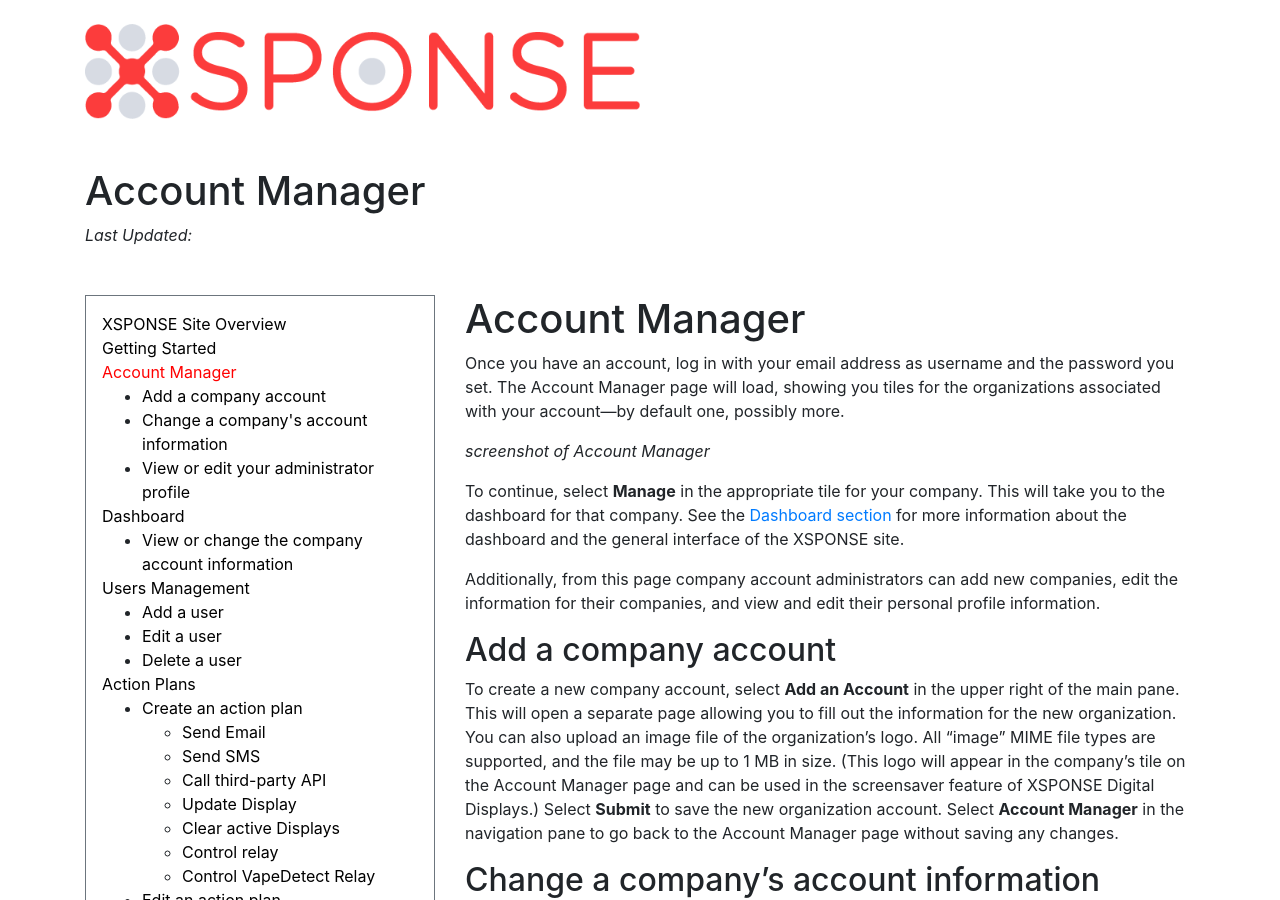
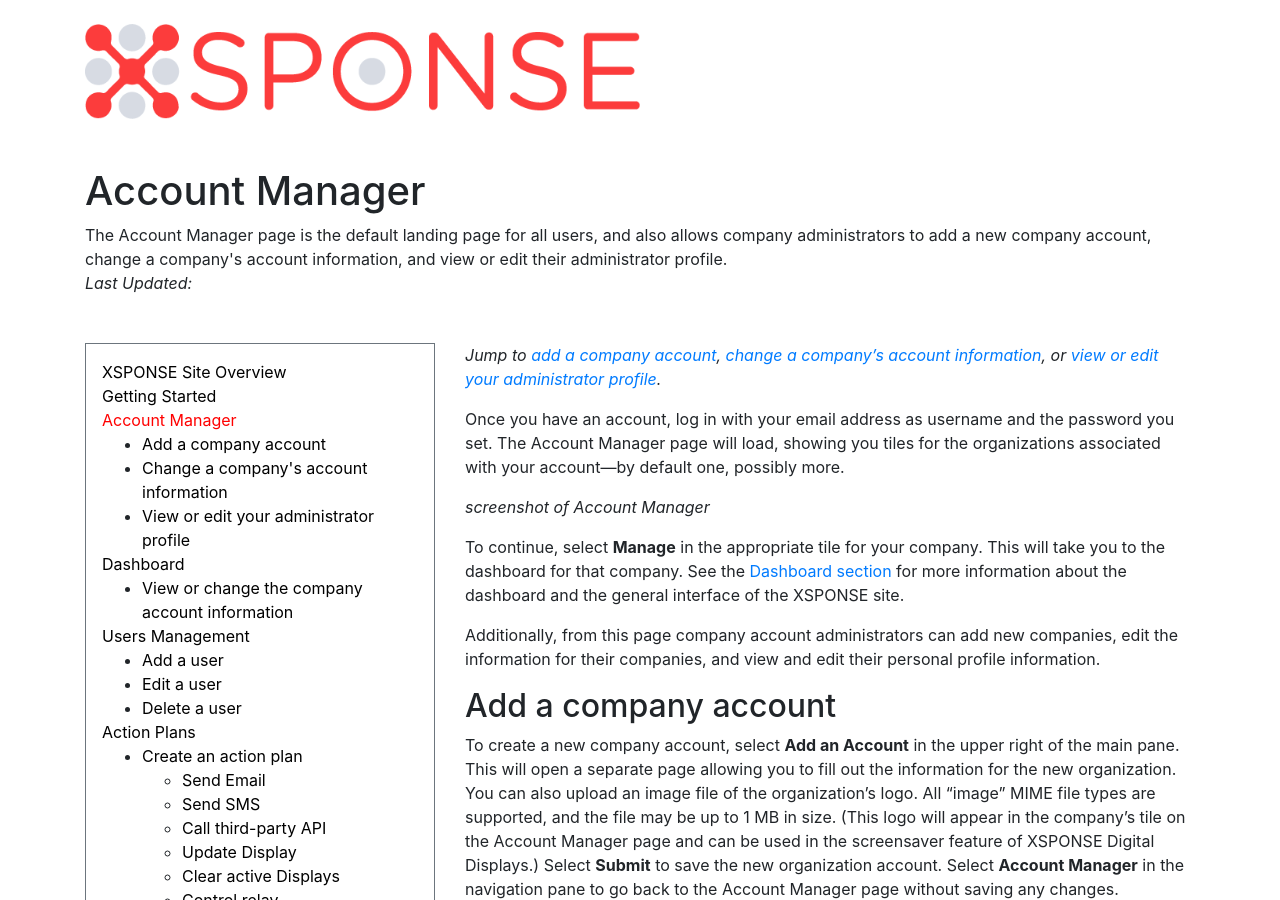
Before and after one commit to NrsSystems/docs, a Jekyll site: the page built from general-ops/account-manager.md, in a window 1280 px wide and 900 px high. Built offline with Jekyll 4.4.1, drawn with Linux system fonts in a browser that asks for light colours; our own code applies the rules of GitHub Pages for plain Markdown files.

Commit message:
Update account-manager.md
Added the title and abstract section.

```diff
--- a/general-ops/account-manager.md
+++ b/general-ops/account-manager.md
@@ -1,4 +1,8 @@
-# Account Manager
+---
+title: Account Manager
+abstract: The Account Manager page is the default landing page for all users, and also allows company administrators to add a new company account, change a company's account information, and view or edit their administrator profile.
+---
+*Jump to [add a company account](account-manager.md#add-a-company-account), [change a company's account information](account-manager.md#change-a-companys-account-information), or [view or edit your administrator profile](account-manager.md#view-or-edit-your-administrator-profile).*
 
 Once you have an account, log in with your email address as username and the password you set. The Account Manager page will load, showing you tiles for the organizations associated with your account—by default one, possibly more.
 > _screenshot of Account Manager_
```
